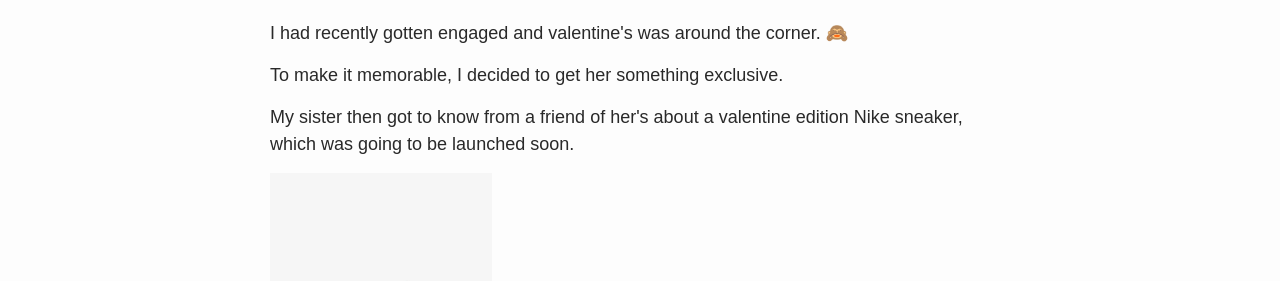
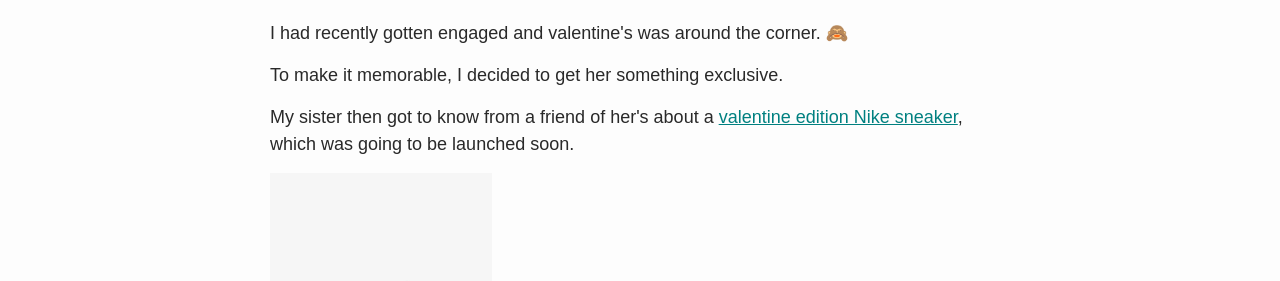
Before and after one commit to anmol1vw13/anmol1vw13.github.io, a Jekyll site: the page built from _posts/2021-02-14-python-enabled-nike-limited-valentine-edition-purchase.html, in a window 1280 px wide and 900 px high. Shown: the part 251-532 px from the top of the window. Built offline with Jekyll 4.4.1, drawn with Linux system fonts in a browser that asks for light colours; comment, search, counter and statistics services are not loaded.

Commit message:
Alt tags added

```diff
--- a/_posts/2021-02-14-python-enabled-nike-limited-valentine-edition-purchase.html
+++ b/_posts/2021-02-14-python-enabled-nike-limited-valentine-edition-purchase.html
@@ -18,11 +18,11 @@
 
 <p>To make it memorable, I decided to get her something exclusive.</p>
 
-<p>My sister then got to know from a friend of her's about a valentine edition Nike sneaker,
+<p>My sister then got to know from a friend of her's about a <a href="nike.com/in/t/air-force-1-07-se-shoe-G0dtLG/CV8482-600">valentine edition Nike sneaker</a>,
 which was going to be launched soon.</p>
 
 <div class="post-img">
-<img src="/assets/limited-edition-purchase/air-force-1-07-se-shoe-G0dtLG.jpg"/>
+<img src="/assets/limited-edition-purchase/air-force-1-07-se-shoe-G0dtLG.jpg" alt="Nike Airforce 1 Valentine Edition"/>
 </div>
 
 <p>I loved the idea of gifting a limited edition shoe. Since I had never purchased one myself before, the excitement to bag it was obvious.
@@ -40,9 +40,9 @@
 
 <div class="grid-container">
 
-  <div class="grid-item"><img src="/assets/limited-edition-purchase/nike-in-stock.jpg"/><figcaption style="padding-top: 8px"> In Stock</figcaption></div>
+  <div class="grid-item"><img src="/assets/limited-edition-purchase/nike-in-stock.jpg" alt="Nike sneaker"/><figcaption style="padding-top: 8px" > In Stock</figcaption></div>
 
-  <div class="grid-item"><img src="/assets/limited-edition-purchase/nike-coming-soon.jpg" style="float:right"/><figcaption> Yet to be launched</figcaption></div>
+  <div class="grid-item"><img src="/assets/limited-edition-purchase/nike-coming-soon.jpg" style="float:right" alt="Nike Airforce 1 Valentine Edition"/><figcaption> Yet to be launched</figcaption></div>
 </div>
 
 <p> The visible difference is the text <b>Coming Soon</b> not being present in the product which is in stock.</p>
```
